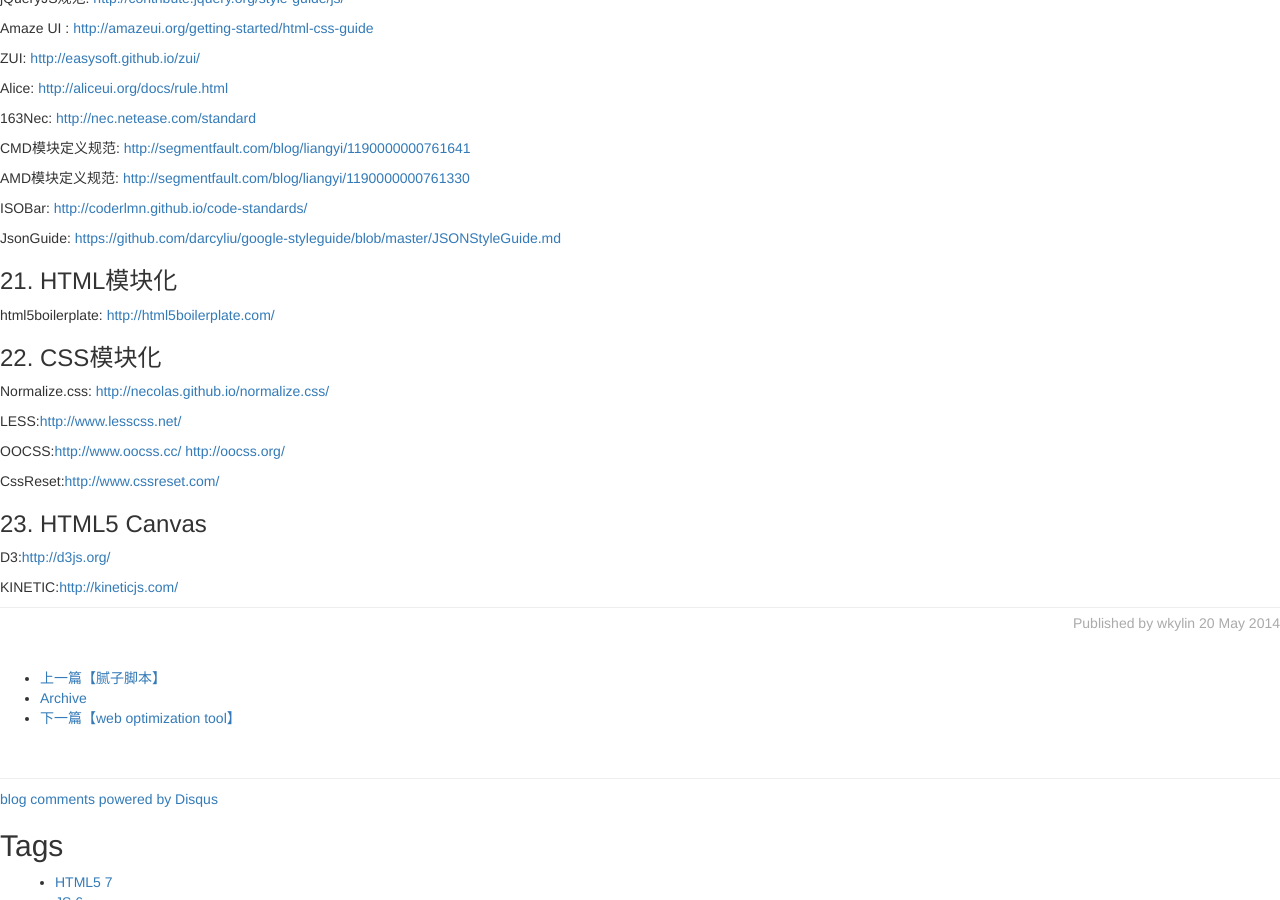
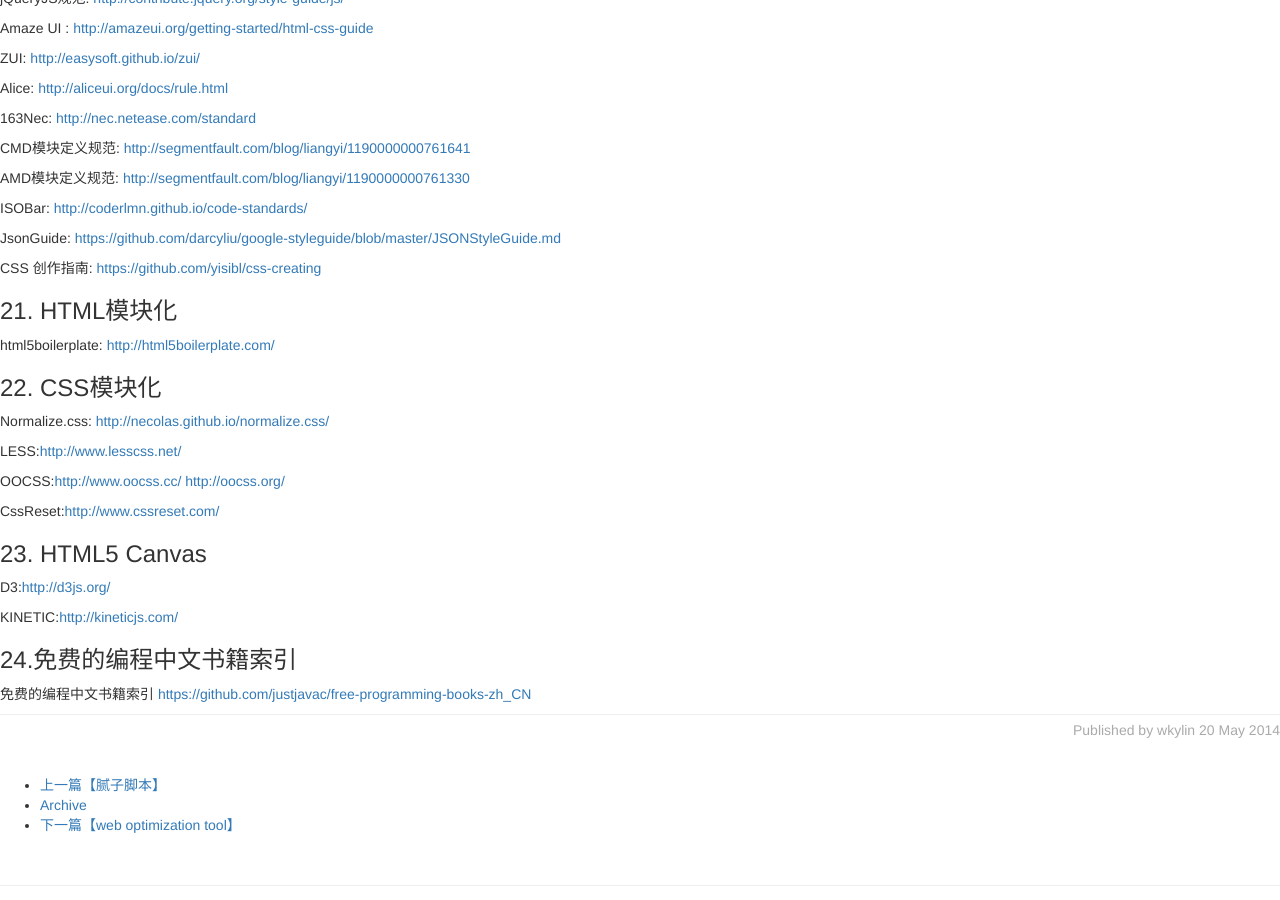
Before and after one commit to wkylin/wkylin.github.com, a Jekyll site: the page built from _posts/core-samples/2014-05-20-knowledge.md, in a window 1280 px wide and 900 px high, scrolled down 4088 px. Built offline with Jekyll 4.4.1, drawn with Linux system fonts in a browser that asks for light colours; nearby versions of some CDN libraries; library files that are not in the unit come from our copies; comment, search, counter and statistics services are not loaded.

Commit message:
Style Guide

```diff
--- a/_posts/core-samples/2014-05-20-knowledge.md
+++ b/_posts/core-samples/2014-05-20-knowledge.md
@@ -209,6 +209,8 @@
 
 JsonGuide: <https://github.com/darcyliu/google-styleguide/blob/master/JSONStyleGuide.md>
 
+CSS 创作指南: <https://github.com/yisibl/css-creating>
+
 ###21. HTML模块化
 
 html5boilerplate: <http://html5boilerplate.com/>
@@ -228,3 +230,8 @@
 D3:<http://d3js.org/>
 
 KINETIC:<http://kineticjs.com/>
+
+
+###24.免费的编程中文书籍索引
+
+免费的编程中文书籍索引 <https://github.com/justjavac/free-programming-books-zh_CN >
```
